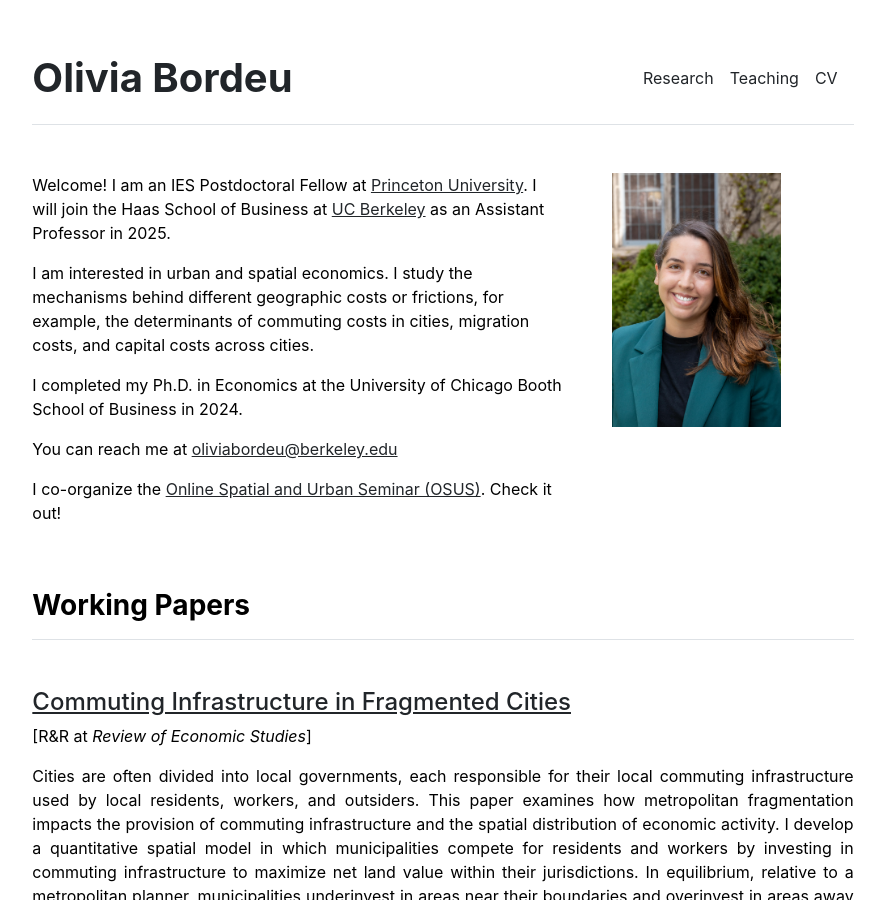
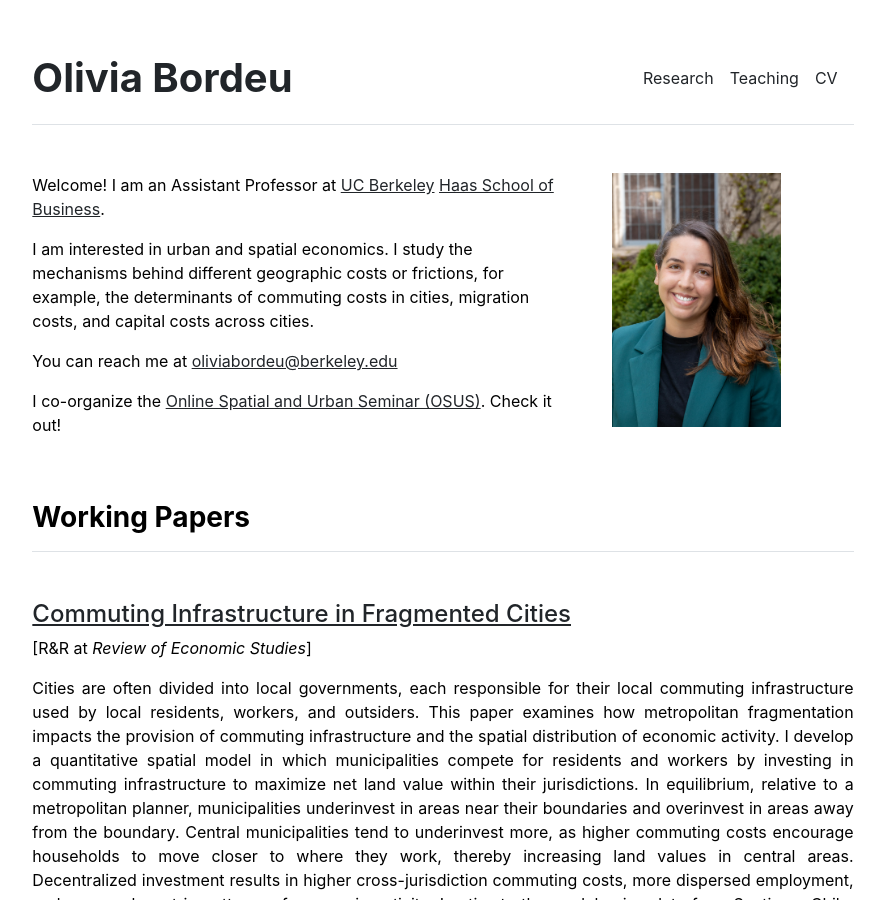
Before and after one commit to obordeu/obordeu.github.io, a Jekyll site: the page built from index.md, in a window 1280 px wide and 900 px high. Shown: the whole window, without its empty margins (197-1082 px from the left). Built offline with Jekyll 4.4.1, drawn with Linux system fonts in a browser that asks for light colours.

Commit message:
Update home to UC berkeley

```diff
--- a/index.md
+++ b/index.md
@@ -3,11 +3,9 @@ layout: home
 title: "Home"
 ---
 
-Welcome! I am an IES Postdoctoral Fellow at [Princeton University](https://ies.princeton.edu/). I will join the Haas School of Business at [UC Berkeley](https://haas.berkeley.edu/) as an Assistant Professor in 2025.
+Welcome! I am an Assistant Professor at [UC Berkeley](https://haas.berkeley.edu/) [Haas School of Business](https://haas.berkeley.edu).
 
 I am interested in urban and spatial economics. I study the mechanisms behind different geographic costs or frictions, for example, the determinants of commuting costs in cities, migration costs, and capital costs across cities.
-
-I completed my Ph.D. in Economics at the University of Chicago Booth School of Business in 2024.
 
 You can reach me at [oliviabordeu@berkeley.edu](mailto:oliviabordeu@berkeley.edu)
 
```
